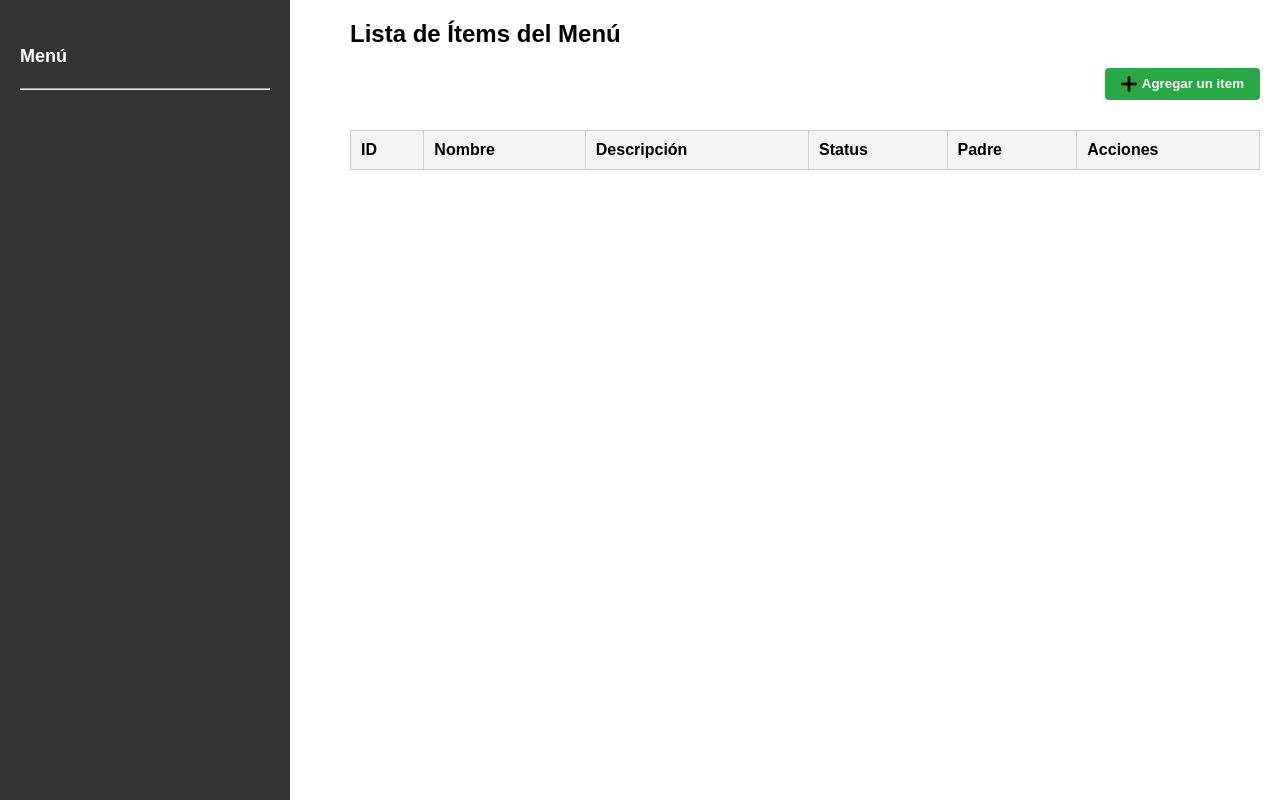
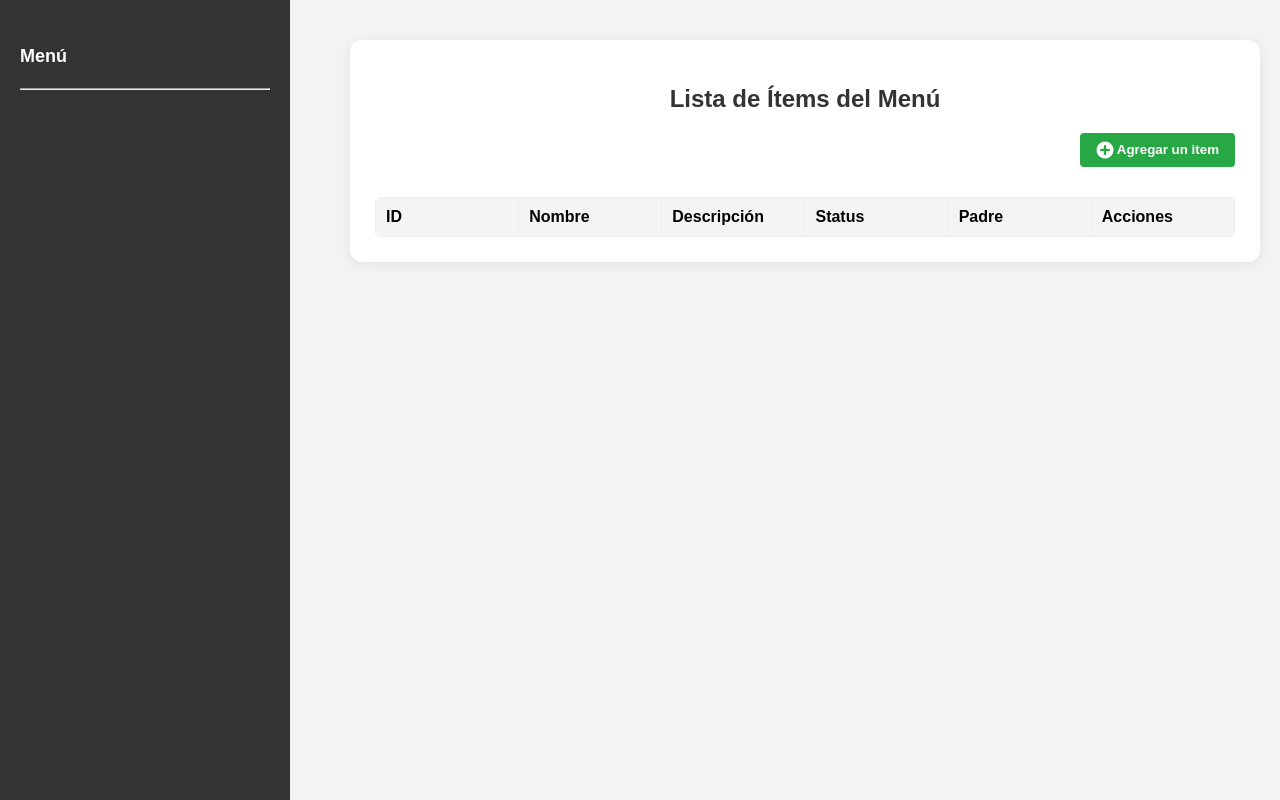
Before and after one commit to FLAKABOY/evaluacion_dportenis, a PHP site: page /evaluacion/app/views/home.php in a window 1280 px wide. Run offline with PHP 8.4, Linux system fonts and the light colour scheme; the template is opened without the code that fills it, so the values that code supplies are empty.

Commit message:
Se agregan imagenes y mejoran estilos

```diff
--- a/app/css/home.css
+++ b/app/css/home.css
@@ -2,6 +2,7 @@ body {
     margin: 0;
     display: flex;
     font-family: Arial, sans-serif;
+    background-color: #f3f3f3;
 }
 
 .menu {
@@ -56,18 +57,49 @@ body {
     width: calc(100% - 270px);
 }
 
+.tabla-container {
+    background-color: white;
+    padding: 25px;
+    border-radius: 12px;
+    box-shadow: 0 2px 12px rgba(0, 0, 0, 0.08);
+    margin-top: 40px;
+    margin-bottom: 40px;
+}
+
+
 table {
     width: 100%;
     border-collapse: collapse;
     margin-top: 20px;
+    table-layout: fixed;
+    border-radius: 5px;
+    overflow: hidden;
 }
+
+thead tr th:first-child {
+    border-top-left-radius: 5px;
+}
+thead tr th:last-child {
+    border-top-right-radius: 5px;
+}
+tbody tr:last-child td:first-child {
+    border-bottom-left-radius: 5px;
+}
+tbody tr:last-child td:last-child {
+    border-bottom-right-radius: 5px;
+}
+
+
+
 
 th,
 td {
-    border: 1px solid #ccc;
+    border: 1px solid #eee;
     padding: 10px;
     text-align: left;
 }
+
+
 
 th {
     background-color: #f4f4f4;
@@ -107,11 +172,14 @@ button {
 }
 
 .image-icon {
-    width: auto;
+    width: 18px;
+    height: 18px;
+    object-fit: contain;
+    display: inline-block;
     vertical-align: middle;
-    margin-right: 5px;
-    display: inline-block;
+
 }
+
 
 
 .add-btn-container{
@@ -213,3 +264,18 @@ button {
 .card button:active {
     background-color: #1e7e34;
 }
+
+.actions {
+    display: flex;
+    gap: 8px;
+    justify-content: flex-start;
+    align-items: center;
+}
+
+.tabla-titulo {
+    text-align: center;
+    font-size: 24px;
+    margin-bottom: 20px;
+    font-weight: bold;
+    color: #333;
+}
--- a/app/views/home.php
+++ b/app/views/home.php
@@ -47,13 +47,6 @@ echo "</pre>"; */
 
     <!-- Contenido principal -->
     <div class="content">
-        <h2>Lista de Ítems del Menú</h2>
-        <!-- Botón Agregar -->
-        <div class="add-btn-container">
-            <button id="btn_add" class="btn-add">
-                <img class="image-icon" src="app/public/img/add.png" alt="">Agregar un item
-            </button>
-        </div>
 
 
         <?php
@@ -66,7 +59,17 @@ echo "</pre>"; */
         $itemsPaginated = array_slice($data['list']['items'], $offset, $itemsPerPage); // Ítems para la página actual
         ?>
 
+        <div class="tabla-container">
             <table>
+
+                    <h2  class="tabla-titulo" >Lista de Ítems del Menú</h2>
+                <!-- Botón Agregar -->
+                <div class="add-btn-container">
+                    <button id="btn_add" class="btn-add">
+                        <img class="image-icon" src="app/public/img/mas.png" alt="">  Agregar un item
+                    </button>
+                </div>
+
                 <thead>
                     <tr>
                         <th>ID</th>
@@ -96,16 +99,17 @@ echo "</pre>"; */
                             <td><?= $parentName ?></td>
                             <td class="actions">
                                 <button class="btn-edit" onclick="editItem(<?= $item['id_menu'] ?>)">
-                                <img class="image-icon" src="app/public/img/edit.png" alt=""> Editar
+                                    <img class="image-icon" src="app/public/img/editar.png" alt="">
                                 </button>
                                 <button class="btn-delete" onclick="return deleteItem(<?= $item['id_menu'] ?>)">
-                                <img class="image-icon" src="app/public/img/delete.png" alt=""> Eliminar
+                                    <img class="image-icon" src="app/public/img/eliminar.png" alt="">
                                 </button>
                             </td>
                         </tr>
                     <?php endforeach; ?>
                 </tbody>
             </table>
+        </div>
 
         <!-- Paginación -->
         <div class="pagination-container">
--- a/evaluacion.sql
+++ b/evaluacion.sql
@@ -11,7 +11,7 @@
  Target Server Version : 100432
  File Encoding         : 65001
 
- Date: 07/05/2025 10:11:45
+ Date: 07/05/2025 16:25:22
 */
 
 SET NAMES utf8mb4;
```
Also changed, not shown: other parts of app/css/home.css (+33 -17 lines), app/public/img/editar.png (added), app/public/img/eliminar.png (added), app/public/img/mas.png (added). Lines whose indentation alone changed are shown as unchanged.
